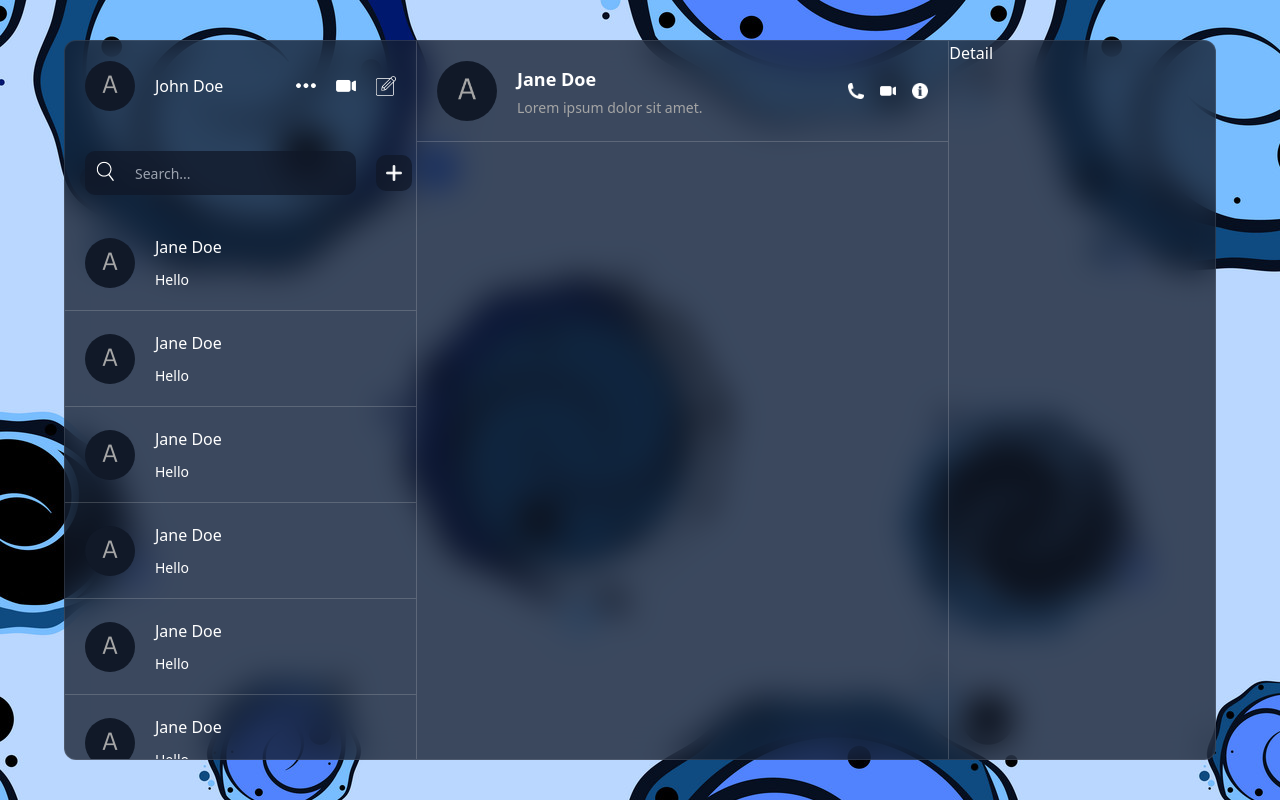
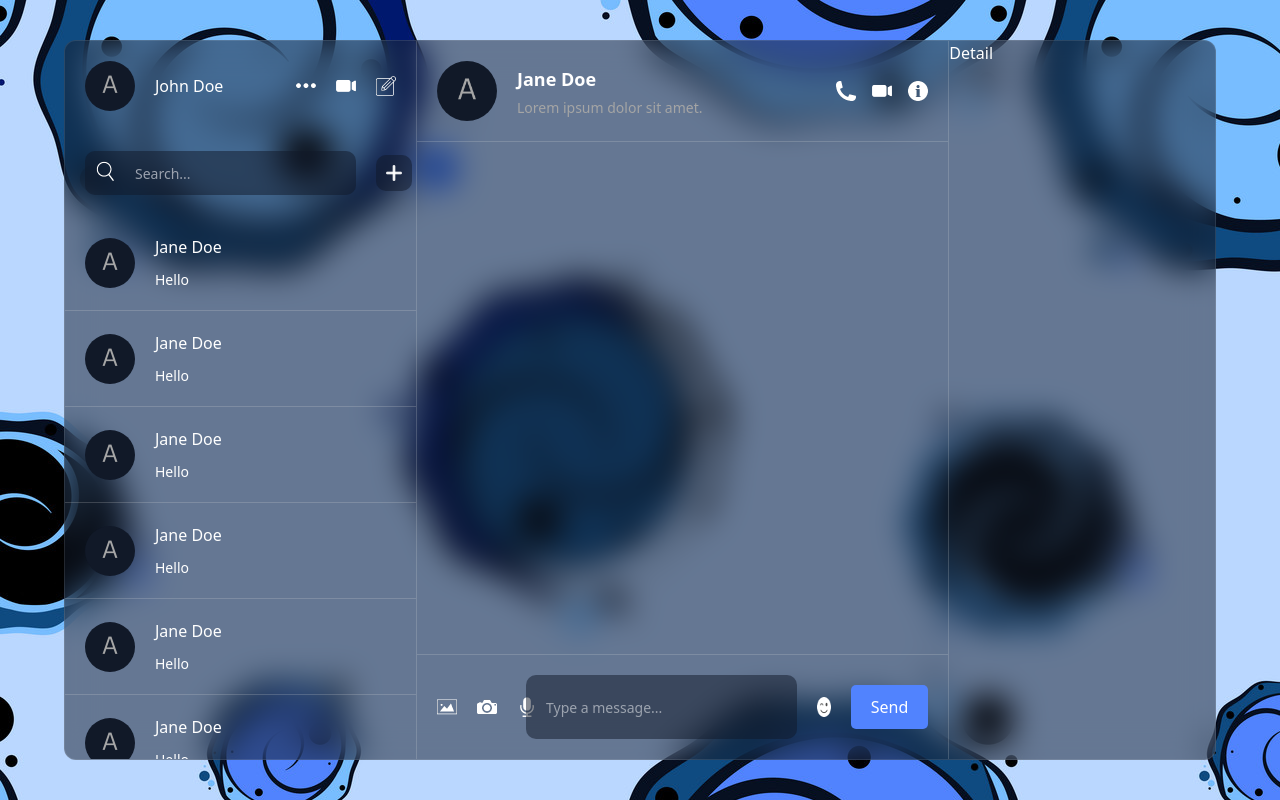
Before and after one commit to safak/react-firebase-chat, a React (Vite) app: page / in a window 1280 px wide. Built offline with nearby package versions, Linux system fonts and the light colour scheme.

Commit message:
Chat Bottom Design

```diff
--- a/package.json
+++ b/package.json
@@ -10,6 +10,7 @@
     "preview": "vite preview"
   },
   "dependencies": {
+    "emoji-picker-react": "^4.9.4",
     "react": "^18.2.0",
     "react-dom": "^18.2.0",
     "react-router-dom": "^6.23.1"
--- a/src/components/chat/Chat.jsx
+++ b/src/components/chat/Chat.jsx
@@ -1,6 +1,20 @@
+import { useState } from "react";
+import IconImage from "./IconImage";
+import EmojiPicker from "emoji-picker-react";
+
 function Chat() {
+  const [open, setOpen] = useState(false);
+  const [text, setText] = useState("");
+
+  function handleEmoji(e) {
+    setText((prevText) => prevText + e.emoji);
+    setOpen(false);
+  }
+
   return (
-    <div className="h-full flex-[2_2_0%] border-x border-[#dddddd35]">
+    // chat
+    <div className="flex h-full flex-[2_2_0%] flex-col border-x border-[#dddddd35]">
+      {/* top */}
       <div className="flex items-center justify-between border-b border-[#dddddd35] p-5">
         <div className="flex items-center gap-5">
           <img
@@ -17,15 +31,42 @@ function Chat() {
         </div>
 
         <div className="flex gap-4">
-          <img className="h-4 w-4" src="./phone.png" alt="" />
-          <img className="h-4 w-4" src="./video.png" alt="" />
-          <img className="h-4 w-4" src="./info.png" alt="" />
+          <IconImage src="phone" />
+          <IconImage src="video" />
+          <IconImage src="info" />
         </div>
       </div>
 
-      <div className="center"></div>
+      {/* center */}
+      <div className="flex-1 p-5"></div>
 
-      <div className="bottom"></div>
+      {/* bottom */}
+      <div className="mt-auto flex items-center justify-between gap-5 border-t border-[#dddddd35] p-5">
+        <div className="flex gap-5">
+          <IconImage src="img" />
+          <IconImage src="camera" />
+          <IconImage src="mic" />
+        </div>
+        <input
+          className="bg-dark-blue flex-1 rounded-[10px] border-none p-5 text-base text-white outline-none placeholder:text-sm"
+          type="text"
+          placeholder="Type a message..."
+          onChange={(e) => setText(e.target.value)}
+          value={text}
+        />
+        <div className="relative">
+          <IconImage
+            src="emoji"
+            onClick={() => setOpen((prevState) => !prevState)}
+          />
+          <div className="absolute bottom-[50px] left-0">
+            <EmojiPicker open={open} onEmojiClick={handleEmoji} />
+          </div>
+        </div>
+        <button className="cursor-pointer rounded-[5px] bg-[#5183fe] px-5 py-[10px] text-white">
+          Send
+        </button>
+      </div>
     </div>
   );
 }
--- /dev/null
+++ b/src/components/chat/IconImage.jsx
@@ -0,0 +1,15 @@
+function IconImage({ src, onClick }) {
+  if (onClick)
+    return (
+      <img
+        className="h-5 w-5 cursor-pointer"
+        src={`./${src}.png`}
+        alt=""
+        onClick={onClick}
+      />
+    );
+
+  return <img className="h-5 w-5 cursor-pointer" src={`./${src}.png`} alt="" />;
+}
+
+export default IconImage;
--- a/tailwind.config.js
+++ b/tailwind.config.js
@@ -7,7 +7,7 @@ export default {
         main: "url('../public/bg.jpg')",
       },
       colors: {
-        "dark-blue": "rgba(17,25,40,0.75)",
+        "dark-blue": "rgba(17,25,40,0.5)",
       },
       height: {
         "10v": "10vh",
```
Also changed, not shown: 1 other file (tests, documents, lock files or other folders).
